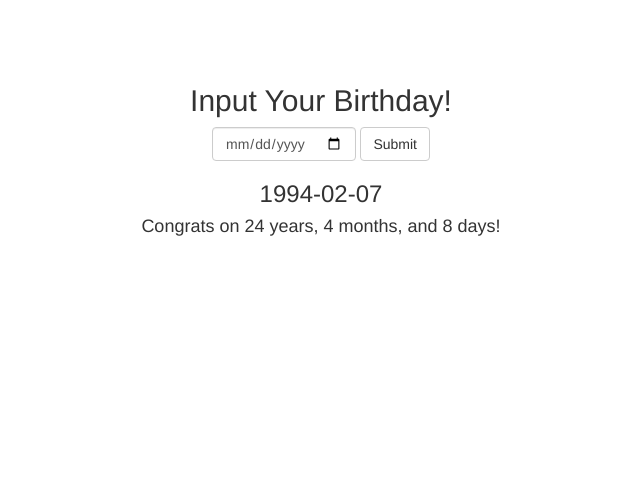
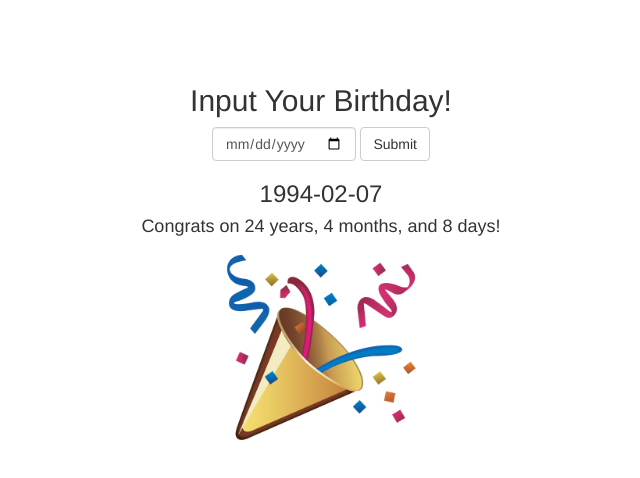
Before and after one commit to snelakanti/ageteller, a React (Create React App) app: page / in a window 1280 px wide. Shown: the top 478 px of the page, without its empty margins (319-959 px from the left). Built offline with nearby package versions, Linux system fonts and the light colour scheme.

Commit message:
add image

```diff
--- a/src/Components/AgeStats.js
+++ b/src/Components/AgeStats.js
@@ -1,4 +1,5 @@
 import React, { Component } from 'react';
+import partyPopper from '../assets/party-popper.jpg';
 
 class AgeStats extends Component{
 
@@ -21,6 +22,7 @@ render(){
         <div>
         <h3>{this.props.date}</h3>
         <h4>Congrats on {this.timeSince(this.props.date)}!</h4>
+        <img src = {partyPopper} alt='party-popper' className = 'party-popper'/>
         </div>
     )
 }
--- a/src/Components/App.css
+++ b/src/Components/App.css
@@ -4,3 +4,9 @@
     text-align: center;
     font-size: 16px;
 }
+
+.party-popper{
+
+    width: 200px;
+    height: 200px;
+}
```
Also changed, not shown: src/assets/party-popper.jpg (added).
